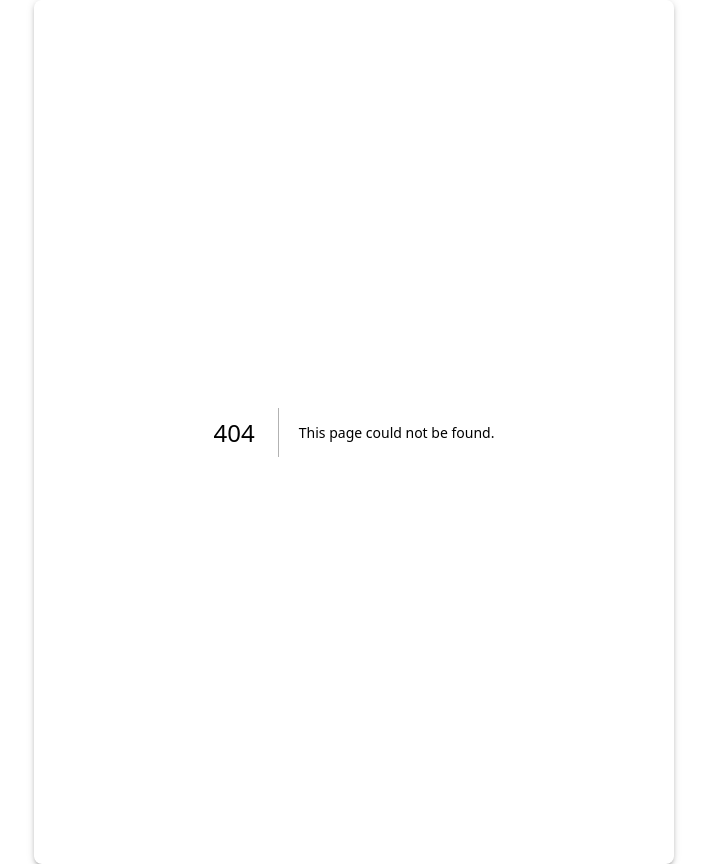
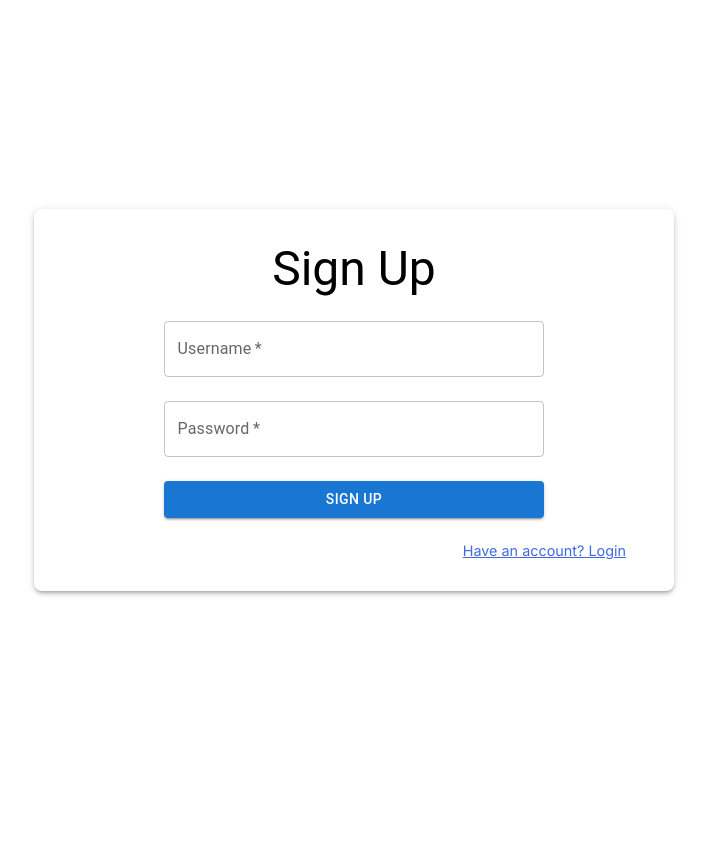
Before and after one commit to NedzadDonlagic04/nextjs-prisma-opinion-rater, a Next.js app: page /signup in a window 1280 px wide. Before the commit this address had no page. Shown: the whole page, without its empty margins (286-993 px from the left). After the commit the page ends 800 px from the top, so only its background shows below. Built offline with nearby package versions, Linux system fonts and the light colour scheme.

Commit message:
Copied login path component into signup and changed a few names

```diff
--- /dev/null
+++ b/app/signup/page.tsx
@@ -0,0 +1,40 @@
+import Box from "@mui/material/Box";
+import Button from "@mui/material/Button";
+import TextField from "@mui/material/TextField";
+import Typography from "@mui/material/Typography";
+import Link from "next/link";
+
+export default function SignUp() {
+    return (
+        <>
+            <Typography variant="h3">Sign Up</Typography>
+            <form style={{ width: "70%" }}>
+                <Box
+                    display='flex'
+                    flexDirection='column'
+                    sx={{ gap: 3 }}>
+                    <TextField required label="Username" sx={{ width: 1 }} />
+                    <TextField
+                        required
+                        label="Password"
+                        type="password"
+                        autoComplete="current-password"
+                        sx={{ width: 1 }}
+                    />
+                    <Button
+                        variant="contained">
+                        Sign Up
+                    </Button>
+                </Box>
+            </form>
+            <Box display="flex" justifyContent="flex-end" sx={{ width: 1 }}>
+                <Link
+                    style={{ fontSize: ".9rem", color: "royalblue" }}
+                    href="/login"
+                >
+                    Have an account? Login
+                </Link>
+            </Box>
+        </>
+    );
+}
```
